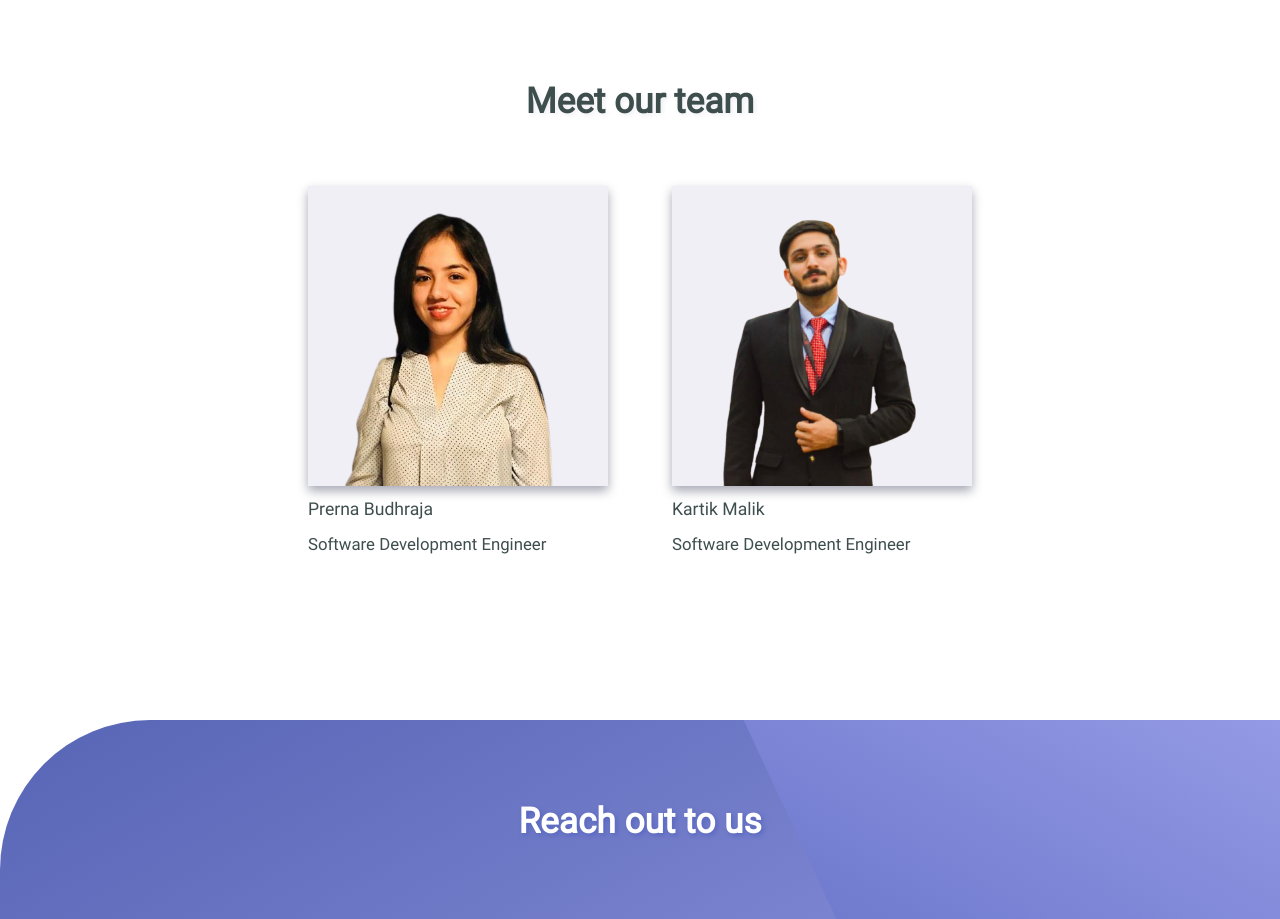
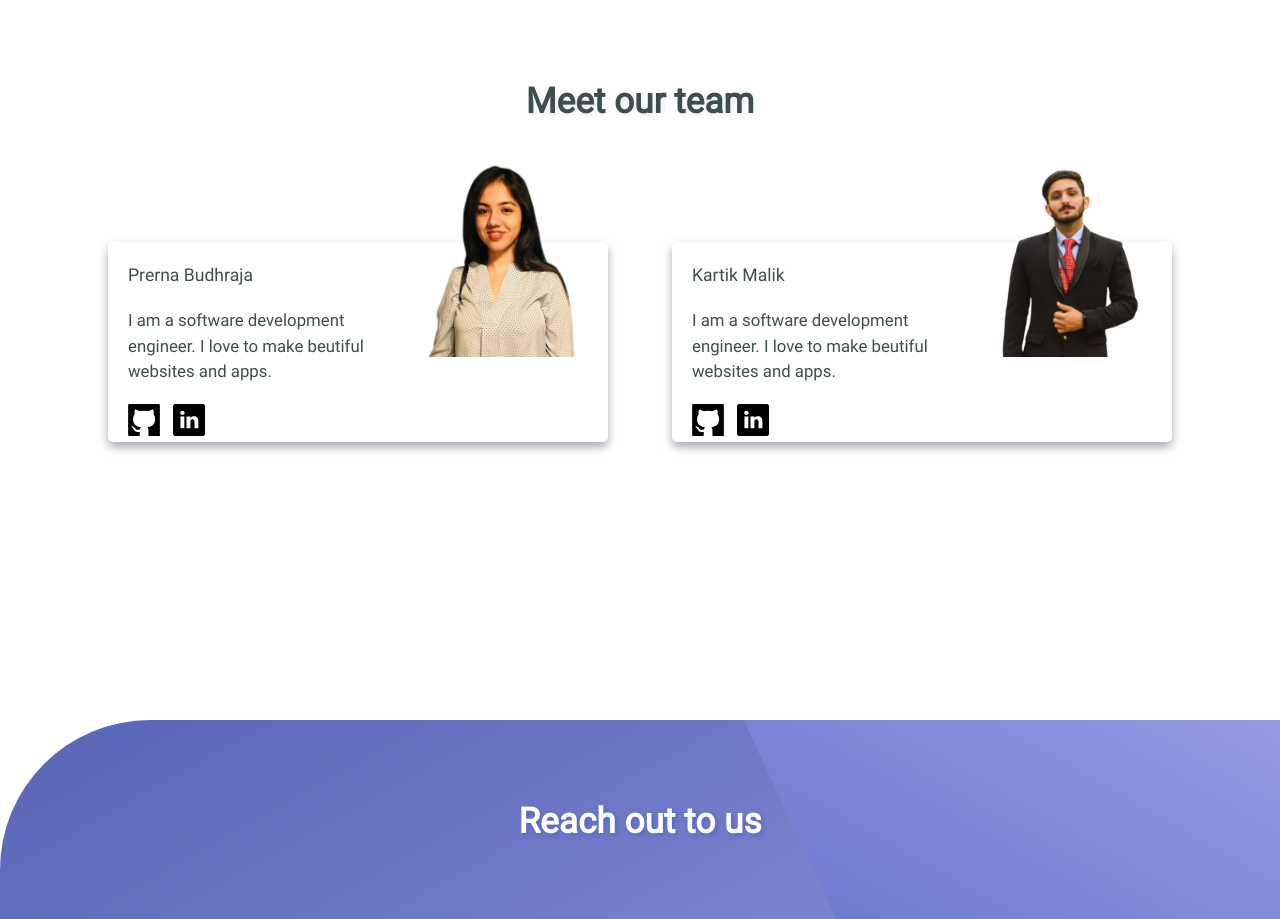
Before and after one commit to malikKartik/cash-flow-app-react, a React (Create React App) app: page / in a window 1280 px wide. Shown: the part 2160-3079 px from the top of the page. Built offline with nearby package versions, Linux system fonts and the light colour scheme.

Commit message:
our team changes

```diff
--- a/src/components/ourTeam/OurTeam.css
+++ b/src/components/ourTeam/OurTeam.css
@@ -23,4 +23,5 @@
   flex-direction: row;
   justify-content: center;
   align-items: center;
+  margin-top: 15vh;
 }
--- a/src/components/ourTeam/OurTeam.js
+++ b/src/components/ourTeam/OurTeam.js
@@ -14,14 +14,14 @@ const OurTeam = () => {
             <Card
               image={prerna}
               name="Prerna Budhraja"
-              description="Software Development Engineer"
+              description="I am a software development engineer. I love to make beutiful websites and apps."
             ></Card>
           </div>
           <div>
             <Card
               image={kartik}
               name="Kartik Malik"
-              description="Software Development Engineer"
+              description="I am a software development engineer. I love to make beutiful websites and apps."
             ></Card>
           </div>
         </div>
--- a/src/components/teamsCard/TeamsCard.css
+++ b/src/components/teamsCard/TeamsCard.css
@@ -1,3 +1,44 @@
+.our-team-card {
+  height: 200px;
+  width: 500px;
+  box-shadow: 0 5px 10px #a7a9b4;
+  border-radius: 5px;
+  position: relative;
+  padding: 20px;
+  box-sizing: border-box;
+}
+
+.our-team-card .our-team-image {
+  position: absolute;
+  right: 0;
+  top: -85px;
+  height: 200px;
+  width: 200px;
+}
+
+.our-team-card .our-team-name {
+  font-size: 1.1em;
+  color: #3e4e4d;
+  font-family: Roboto;
+  line-height: 1.5;
+}
+.our-team-card .our-team-image img {
+  height: 100%;
+  width: 100%;
+}
+
+.our-team-card .our-team-description {
+  width: 60%;
+  margin-top: 20px;
+  font-size: 1.05em;
+  color: #3e4e4d;
+  font-family: Roboto;
+  line-height: 1.5;
+}
+
+.our-team-card .our-team-icons {
+  margin-top: 20px;
+}
 .teams-card {
   height: 300px;
   width: 300px;
--- a/src/components/teamsCard/TeamsCard.js
+++ b/src/components/teamsCard/TeamsCard.js
@@ -1,44 +1,30 @@
-import React, { useState } from "react";
+import React from "react";
 import "./TeamsCard.css";
 import github from "../../assets/github.png";
 import linkedin from "../../assets/linkedin.png";
 
 const TeamsCard = (props) => {
-  const [show, setShow] = useState(false);
-  const onMouseEnter = () => {
-    setShow(true);
-  };
-  const onMouseLeave = () => {
-    setShow(false);
-  };
   return (
     <>
-      <div
-        className="teams-card"
-        onMouseEnter={onMouseEnter}
-        onMouseLeave={onMouseLeave}
-      >
-        <img className="teams-img" src={props.image}></img>
-        <div
-          className="teams-cover"
-          style={{ display: show ? "block" : "none" }}
-        >
-          <div className="teams-cover-icons">
+      <div className="our-team-card">
+        <div className="our-team-name">{props.name}</div>
+        <div className="our-team-description">{props.description}</div>
+        <div className="our-team-icons">
           <img
             src={github}
             alt="github"
-              style={{ marginRight: "1.5vw", cursor: "pointer" }}
+            style={{ marginRight: "1vw", cursor: "pointer" }}
           ></img>
           <img
             src={linkedin}
-              alt="linkedin"
-              style={{ cursor: "pointer" }}
+            alt="github"
+            style={{ marginRight: "1vw", cursor: "pointer" }}
           ></img>
         </div>
+        <div className="our-team-image">
+          <img src={props.image} alt="team"></img>
         </div>
       </div>
-      <div className="member-name">{props.name}</div>
-      <div className="member-description">{props.description}</div>
     </>
   );
 };
```
Lines whose indentation alone changed are shown as unchanged.
